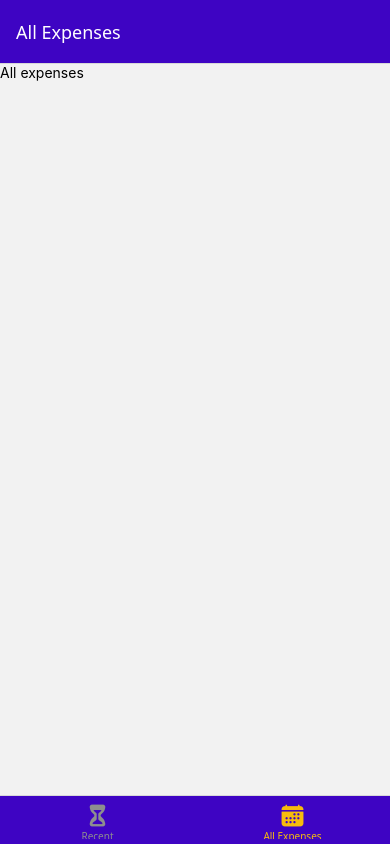
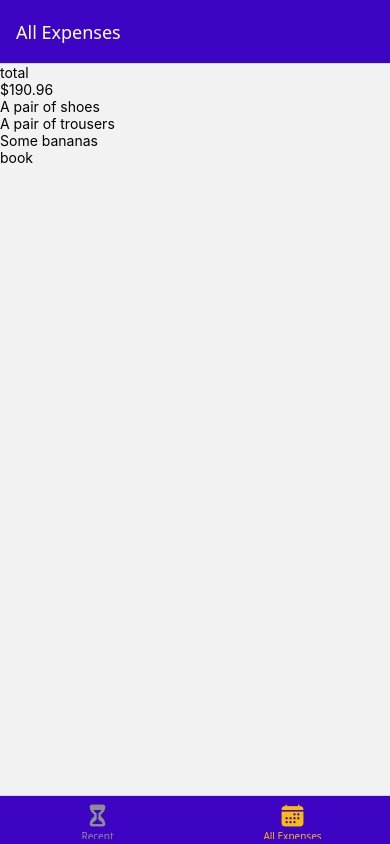
Before and after one commit to keremciftcidev/ExpenseTrackerApp, a React Native app: screen /AllExpenses in a window 390 px wide. Built offline with nearby package versions, Linux system fonts and the light colour scheme.

Commit message:
Outputting a List of Expenses

```diff
--- /dev/null
+++ b/components/ExpensesList.js
@@ -0,0 +1,11 @@
+import { FlatList ,Text} from "react-native";
+
+function renderExpenseItem(itemData){
+    return <Text>{itemData.item.description}</Text>
+}
+
+function ExpensesList({expenses}) {
+    return <FlatList data={expenses} renderItem={renderExpenseItem} keyExtractor={(item)=>item.id}/>;
+}
+
+export default ExpensesList;
--- /dev/null
+++ b/components/ExpensesOutput.js
@@ -0,0 +1,43 @@
+import {  View } from "react-native";
+import ExpensesSummary from "./ExpensesSummary";
+import ExpensesList from "./ExpensesList";
+
+const DUMMY_EXPENSES = [
+    {
+        id:"e1",
+        description:"A pair of shoes",
+        amount:59.99,
+        date: new Date("2024-12-19")
+    },
+    {
+        id:"e2",
+        description:"A pair of trousers",
+        amount:109.99,
+        date: new Date("2024-10-19")
+    },{
+        id:"e3",
+        description:"Some bananas ",
+        amount:5.99,
+        date: new Date("2024-11-19")
+    },
+    {
+        id:"e1",
+        description:"book",
+        amount:14.99,
+        date: new Date("2025-12-19")
+    }
+]
+
+function ExpensesOutput({ expenses,expensesPeriod }) {
+
+
+
+  return (
+    <View>
+     <ExpensesSummary expenses={DUMMY_EXPENSES} periodName={expensesPeriod}/>
+      <ExpensesList expenses={DUMMY_EXPENSES}/>
+    </View>
+  );
+}
+
+export default ExpensesOutput;
--- /dev/null
+++ b/components/ExpensesSummary.js
@@ -0,0 +1,14 @@
+import { View ,Text} from "react-native";
+
+function ExpensesSummary({periodName,expenses}) {
+    const expensesSum= expenses.reduce((sum,expense)=>{
+        return sum + expense.amount
+    },0)
+
+    return  <View>
+            <Text>{periodName}</Text>
+            <Text>${expensesSum.toFixed(2)}</Text>
+          </View>;
+}
+
+export default ExpensesSummary;
--- a/screens/AllExpenses.js
+++ b/screens/AllExpenses.js
@@ -1,7 +1,8 @@
 import { StyleSheet, Text } from "react-native";
+import ExpensesOutput from "../components/ExpensesOutput";
 
 function AllExpenses() {
-   return <Text>All expenses</Text>
+   return <ExpensesOutput expensesPeriod="total"/>
 }
 
 export default AllExpenses;
--- a/screens/RecentExpenses.js
+++ b/screens/RecentExpenses.js
@@ -1,7 +1,8 @@
 import { StyleSheet, Text } from "react-native";
+import ExpensesOutput from "../components/ExpensesOutput";
 
 function RecentExpenses() {
-    return  <Text>Recent expense</Text>
+    return  <ExpensesOutput expensesPeriod={"Last 7 days"}/>
 }
 
 export default RecentExpenses;
```
